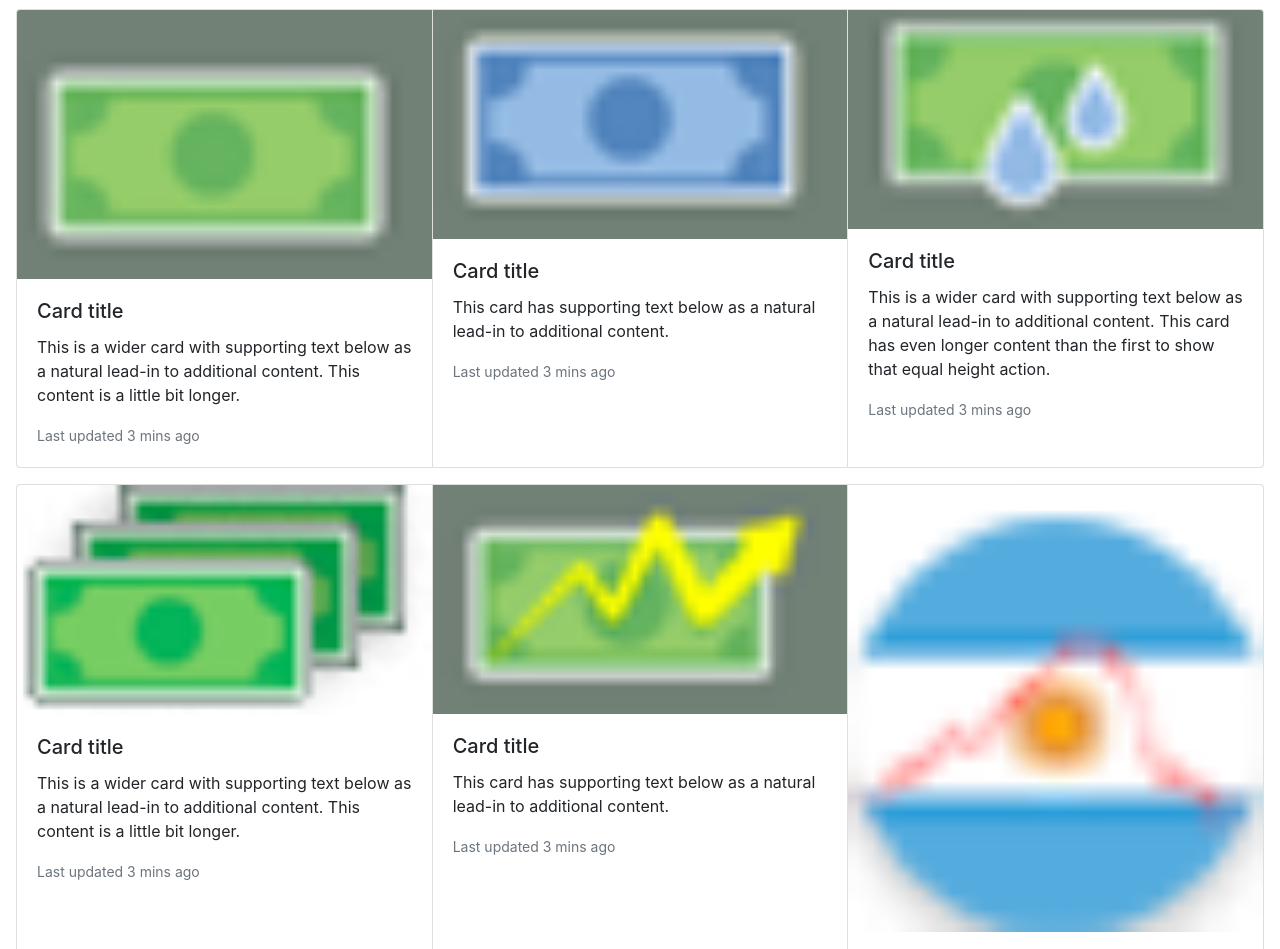
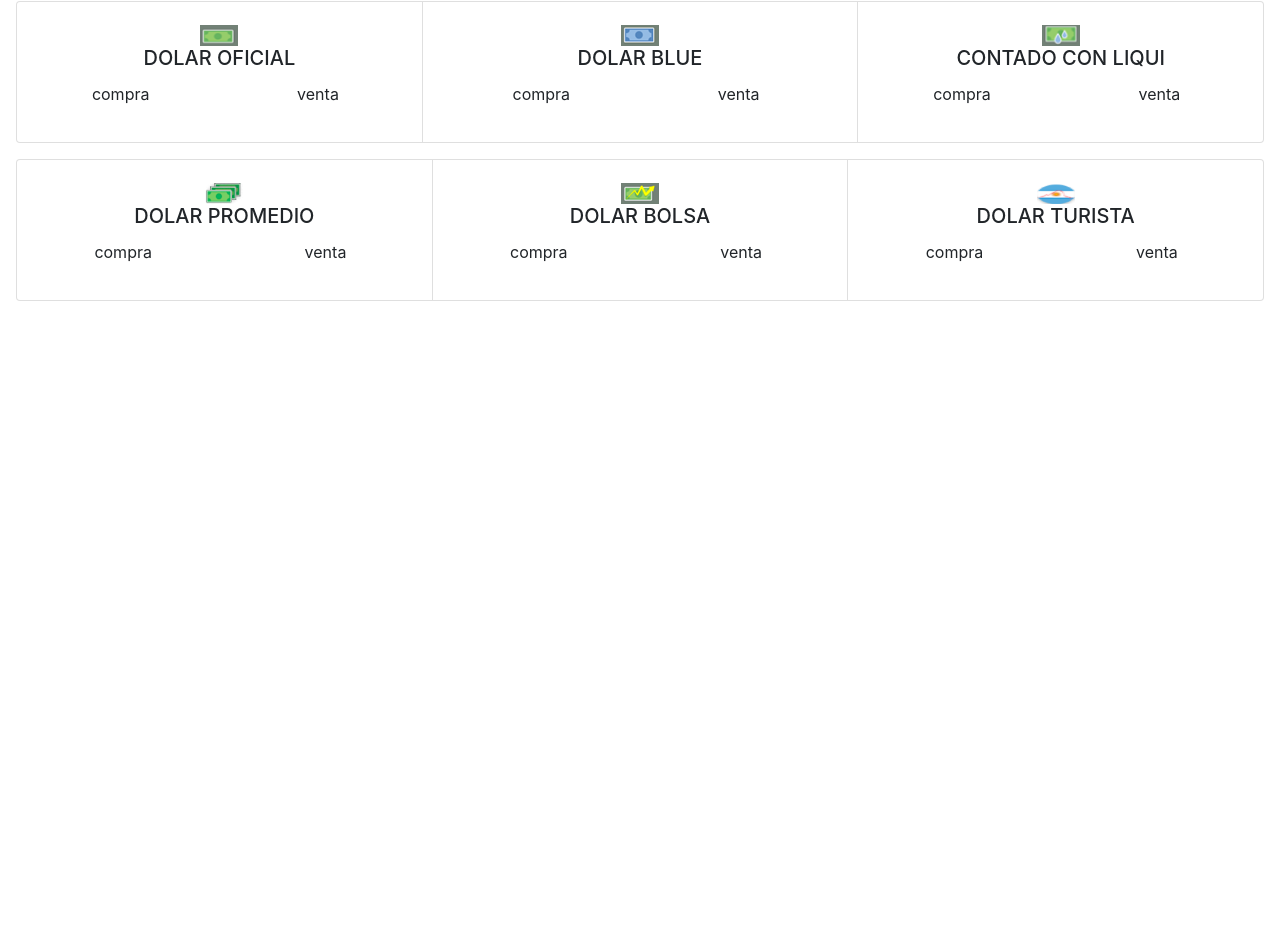
Before and after one commit to PBennato/Sprint3, a plain HTML site: page index.html in a window 1280 px wide. Shown: the part 55-1004 px from the top of the page. After the commit the page ends 800 px from the top, so only its background shows below. Drawn offline with nearby package versions, Linux system fonts and the light colour scheme.

Commit message:
primero
html y css

```diff
--- a/index.html
+++ b/index.html
@@ -8,60 +8,80 @@
 
     <link rel="stylesheet" href="https://cdn.jsdelivr.net/npm/bootstrap@4.6.1/dist/css/bootstrap.min.css" integrity="sha384-zCbKRCUGaJDkqS1kPbPd7TveP5iyJE0EjAuZQTgFLD2ylzuqKfdKlfG/eSrtxUkn" crossorigin="anonymous">
     <link rel="stylesheet" href="style.css">
+    <link rel="stylesheet" href="script.js">
 </head>
 <body>
     <h1 class="text-center ">Cotizacion dolar hoy</h1>
-    <div class="card-group m-3">
+
+    <div class="card-group mx-3 text-center">
         <div class="card">
-          <img src="b1.png" class="card-img-top" alt="...">
-          <div class="card-body">
-            <h5 class="card-title">Card title</h5>
-            <p class="card-text">This is a wider card with supporting text below as a natural lead-in to additional content. This content is a little bit longer.</p>
-            <p class="card-text"><small class="text-muted">Last updated 3 mins ago</small></p>
+            <div class="card-body">
+            <img src="b1.png" alt="...">
+            <h5 class="card-title">DOLAR OFICIAL</h5>
+            <div class="row row-cols-2" >
+                <p class="card-text">compra</p>
+                <p class="card-text">venta</p>
+            </div>
+          </div>
+        </div>
+        <div class="card container">
+            <div class="card-body">
+            <img src="./b2.png"  alt="...">
+            <h5 class="card-title">DOLAR BLUE</h5>
+            <div class="row row-cols-2" >
+                <p class="card-text">compra </p>
+                <p class="card-text">venta</p>
+
+            </div>
           </div>
         </div>
         <div class="card">
-          <img src="./b2.png" class="card-img-top" alt="...">
+        <div class="card-body">
+            <img src="b3.png" alt="...">
+            <h5 class="card-title">CONTADO CON LIQUI</h5>
+            <div class="row row-cols-2" >
+                <p class="card-text">compra </p>
+                <p class="card-text">venta</p>
+
+            </div>
+        </div>
+        </div>
+      </div>
+      <div class="card-group m-3 text-center">
+        <div class="card">
+            <div class="card-body">
+            <img src="dolar_promedio.png"  alt="...">
+            <h5 class="card-title">DOLAR PROMEDIO</h5>
+            <div class="row row-cols-2" >
+                <p class="card-text">compra </p>
+                <p class="card-text">venta</p>
+            </div>
+          </div>
+        </div>
+        <div class="card ">
+
           <div class="card-body">
-            <h5 class="card-title">Card title</h5>
-            <p class="card-text">This card has supporting text below as a natural lead-in to additional content.</p>
-            <p class="card-text"><small class="text-muted">Last updated 3 mins ago</small></p>
+            <img src="b5.png"  alt="...">
+            <h5 class="card-title">DOLAR BOLSA</h5>
+            <div class="row row-cols-2" >
+                <p class="card-text">compra </p>
+                <p class="card-text">venta</p>
+
+            </div>
           </div>
         </div>
         <div class="card">
-          <img src="b3.png" class="card-img-top" alt="...">
+
           <div class="card-body">
-            <h5 class="card-title">Card title</h5>
-            <p class="card-text">This is a wider card with supporting text below as a natural lead-in to additional content. This card has even longer content than the first to show that equal height action.</p>
-            <p class="card-text"><small class="text-muted">Last updated 3 mins ago</small></p>
-          </div>
+            <img src="riesgo_pais_s.png"  alt="...">
+            <h5 class="card-title">DOLAR TURISTA</h5>
+            <div class="row row-cols-2" >
+                <p class="card-text">compra </p>
+                <p class="card-text">venta</p>
+
+            </div>
         </div>
-      </div>
-      <div class="card-group m-3">
-        <div class="card">
-          <img src="dolar_promedio.png" class="card-img-top" alt="...">
-          <div class="card-body">
-            <h5 class="card-title">Card title</h5>
-            <p class="card-text">This is a wider card with supporting text below as a natural lead-in to additional content. This content is a little bit longer.</p>
-            <p class="card-text"><small class="text-muted">Last updated 3 mins ago</small></p>
-          </div>
-        </div>
-        <div class="card ">
-          <img src="b5.png" class="card-img-top" alt="...">
-          <div class="card-body">
-            <h5 class="card-title">Card title</h5>
-            <p class="card-text">This card has supporting text below as a natural lead-in to additional content.</p>
-            <p class="card-text"><small class="text-muted">Last updated 3 mins ago</small></p>
-          </div>
-        </div>
-        <div class="card">
-          <img src="riesgo_pais_s.png" class="card-img-top" alt="...">
-          <div class="card-body">
-            <h5 class="card-title">Card title</h5>
-            <p class="card-text">This is a wider card with supporting text below as a natural lead-in to additional content. This card has even longer content than the first to show that equal height action.</p>
-            <p class="card-text"><small class="text-muted">Last updated 3 mins ago</small></p>
-          </div>
-        </div>
-      </div>
+    </div>
+</div>
 </body>
 </html>
--- a/style.css
+++ b/style.css
@@ -1,4 +1,4 @@
-card-img-top{
+ img {
     width: 38px;
     height: 21px;
-}
+};
```
